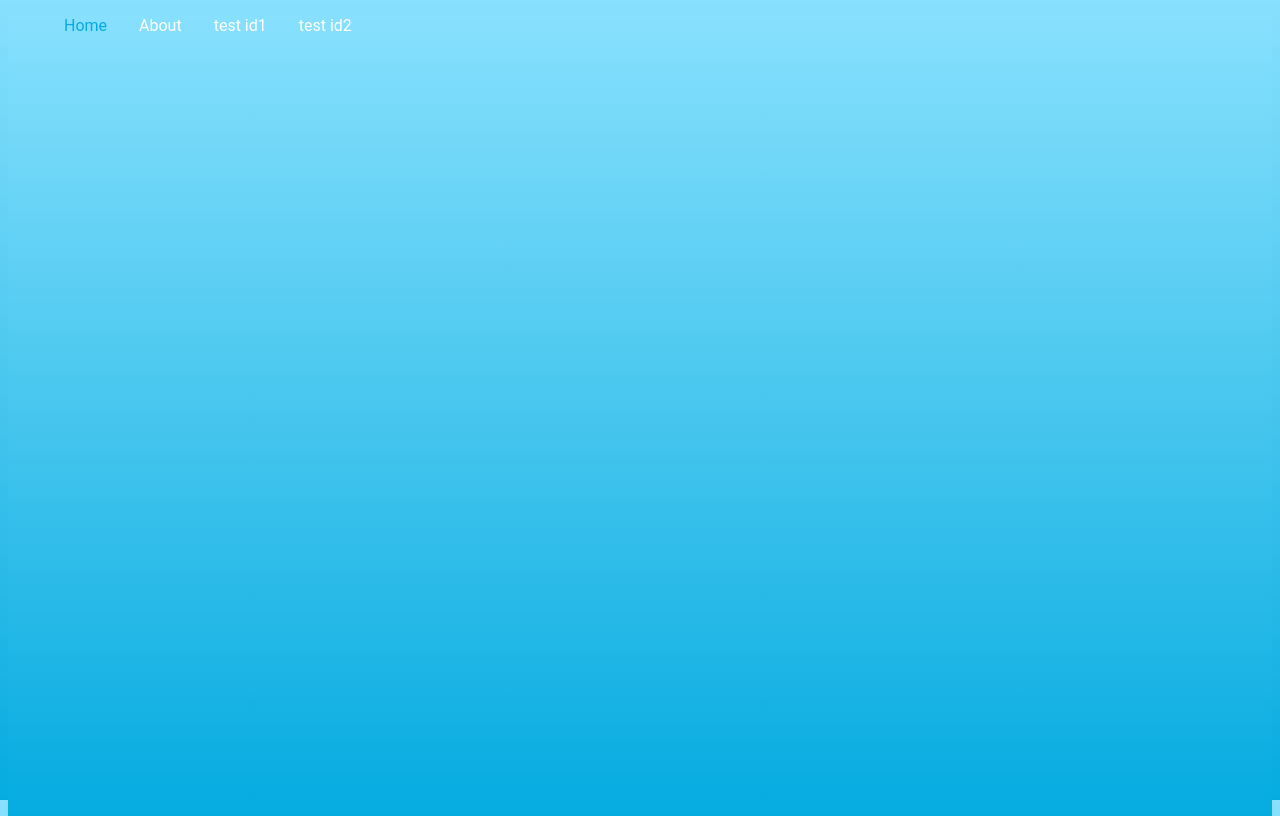
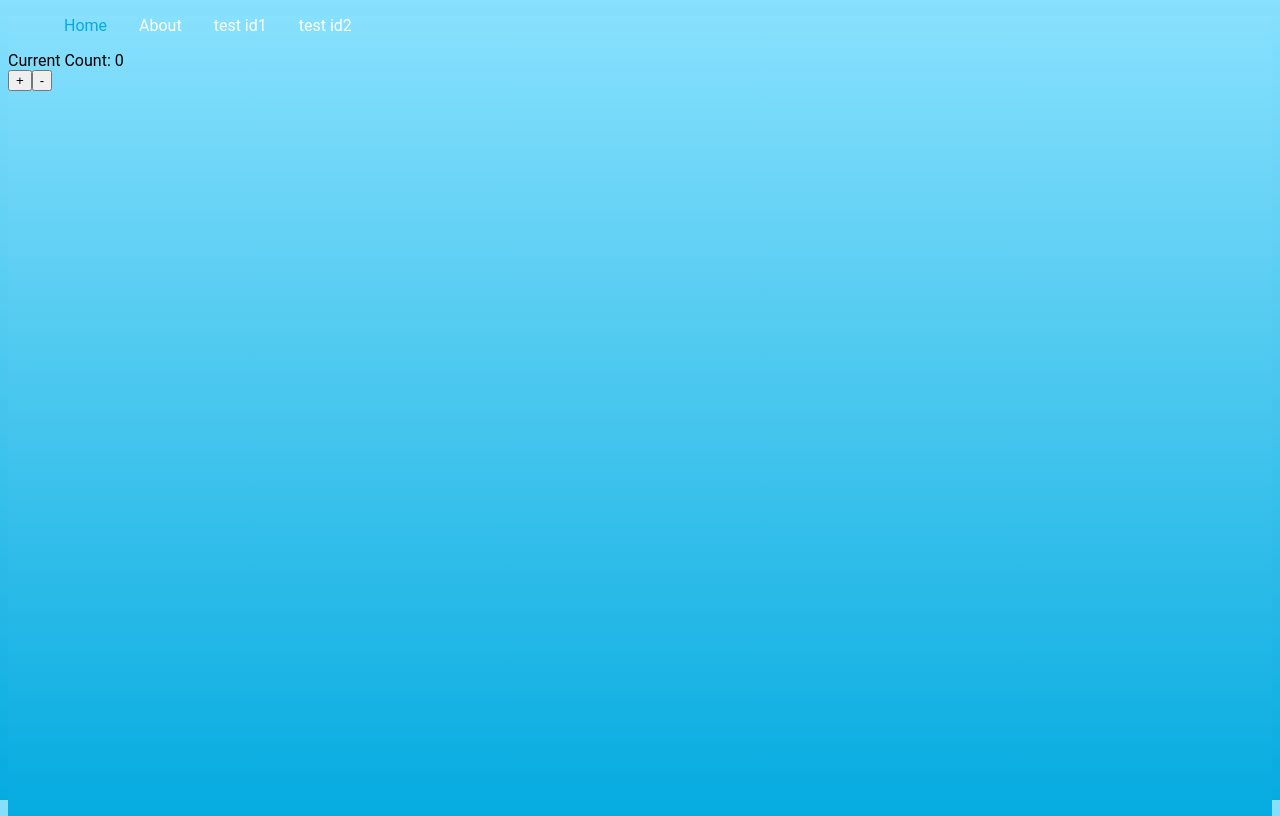
Before and after one commit to n-destin/testing, a React (Vite) app: page / in a window 1280 px wide. Built offline with nearby package versions, Linux system fonts and the light colour scheme.

Commit message:
final commit

```diff
--- a/package.json
+++ b/package.json
@@ -17,12 +17,14 @@
     "vite": "^4.2.1"
   },
   "dependencies": {
+    "@reduxjs/toolkit": "^1.9.5",
     "eslint-config-airbnb": "^19.0.4",
     "eslint-plugin-import": "^2.27.5",
     "eslint-plugin-jsx-a11y": "^6.7.1",
     "eslint-plugin-react": "^7.32.2",
     "eslint-plugin-react-hooks": "^4.6.0",
     "jquery": "^3.6.4",
+    "react-redux": "^8.0.5",
     "react-router-dom": "^6.10.0",
     "vite-plugin-eslint": "^1.8.1"
   }
--- /dev/null
+++ b/src/actions/actions.js
@@ -0,0 +1,20 @@
+export const actionType  = {
+    INCREMENT: 'INCREMENT',
+    DECREMENT:'DECREMENT'
+};
+
+
+export function increment(){
+    return{
+        type:actionType.INCREMENT,
+        payload:null
+    }
+}
+
+
+export function decrement(){
+    return{
+        type: actionType.DECREMENT,
+        payload:null
+    }
+}
--- a/src/components/Home.jsx
+++ b/src/components/Home.jsx
@@ -1,9 +1,11 @@
 import React from "react";
-
+import Counter from "./counter";
+import Controls from "./control";
 const Home = ()=>{
     return(
         <div>
-
+            <Counter />
+            <Controls />
         </div>
     )
 }
--- /dev/null
+++ b/src/components/control.jsx
@@ -0,0 +1,16 @@
+import React from 'react';
+import { useDispatch } from 'react-redux';
+
+import { increment, decrement } from '../actions/actions';
+
+function Controls(props) {
+  const dispatch = useDispatch();
+  return (
+    <div>
+      <button type="button" onClick={() => dispatch(increment())}>+</button>
+      <button type="button" onClick={() => dispatch(decrement())}>-</button>
+    </div>
+  );
+}
+
+export default Controls;
--- /dev/null
+++ b/src/components/counter.jsx
@@ -0,0 +1,14 @@
+import React from 'react';
+import { useSelector } from 'react-redux';
+
+function Counter(props) {
+	const count = useSelector((store) => store.count);
+  return (
+    <div>
+      Current Count: {count}
+    </div>
+  );
+};
+
+
+export default Counter;
--- a/src/index.jsx
+++ b/src/index.jsx
@@ -1,6 +1,20 @@
-import React from "react";
-import {createRoot} from 'react-dom/client'
-import App from './components/App'
+import React from 'react';
+import { createRoot } from 'react-dom/client';
+import { Provider } from 'react-redux';
+import { configureStore } from '@reduxjs/toolkit';
 
-const root = createRoot(document.getElementById('main'))
-root.render(<App />)
+import rootReducer from './reducers';
+
+import App from './components/app';
+
+// this creates the store with the reducers
+const store = configureStore({
+  reducer: rootReducer,
+});
+
+const root = createRoot(document.getElementById('main'));
+root.render(
+  <Provider store={store}>
+    <App />
+  </Provider>,
+);
--- /dev/null
+++ b/src/reducers/count-reducer.js
@@ -0,0 +1,14 @@
+import { actionType } from "../actions/actions";
+
+const CountReducer = (state = 0, action = {})=>{
+    switch(action.type){
+        case actionType.INCREMENT:
+            return state +=1;
+        case actionType.DECREMENT:
+            return state -=1;
+        default:
+            return state;
+    }
+}
+
+export default CountReducer
--- /dev/null
+++ b/src/reducers/index.js
@@ -0,0 +1,9 @@
+import { combineReducers } from "@reduxjs/toolkit";
+import CountReducer from './count-reducer'
+
+const rootReducer = combineReducers({
+    count:CountReducer
+})
+
+
+export default rootReducer
```
Also changed, not shown: 1 other file (tests, documents, lock files or other folders).
